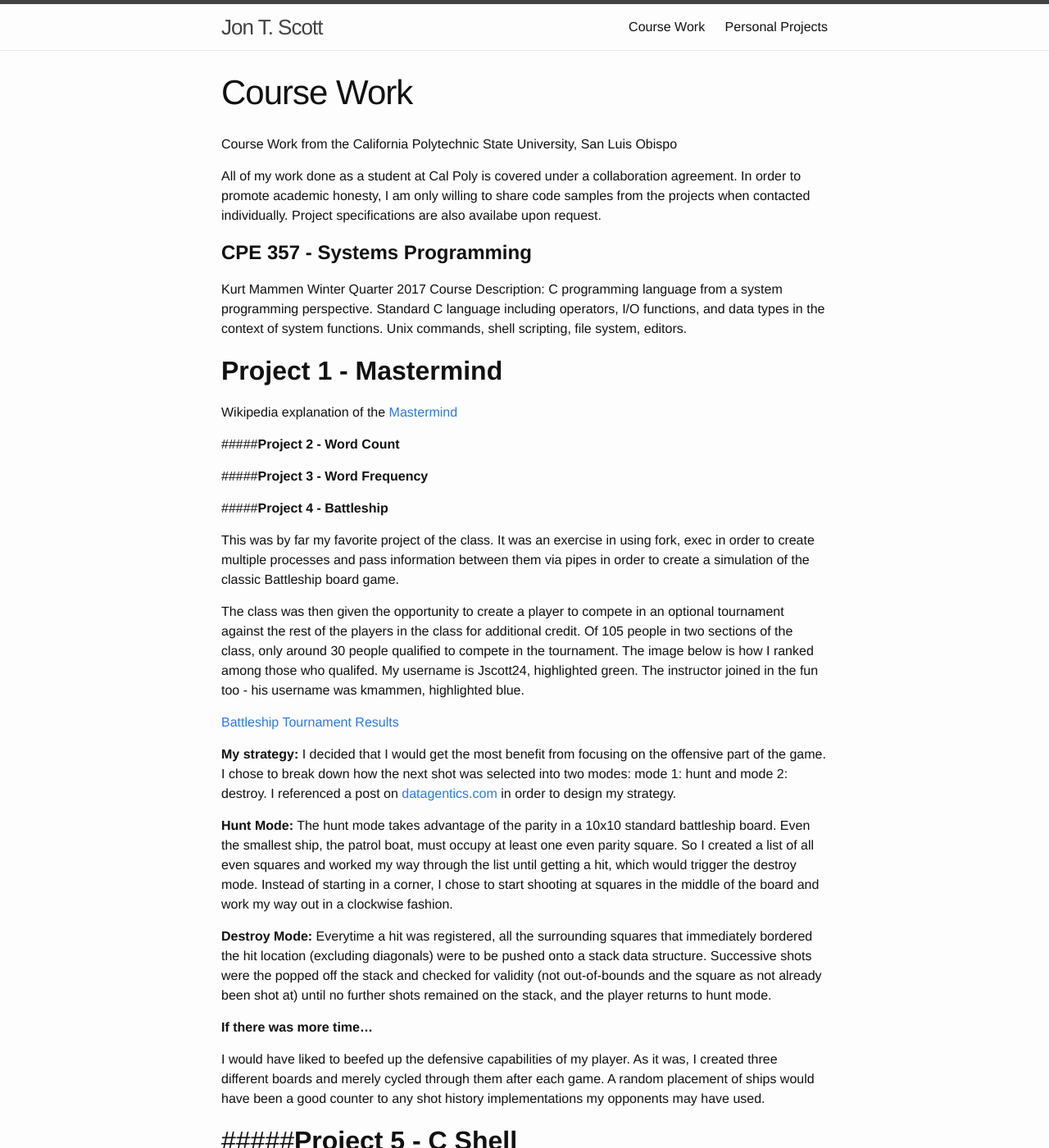
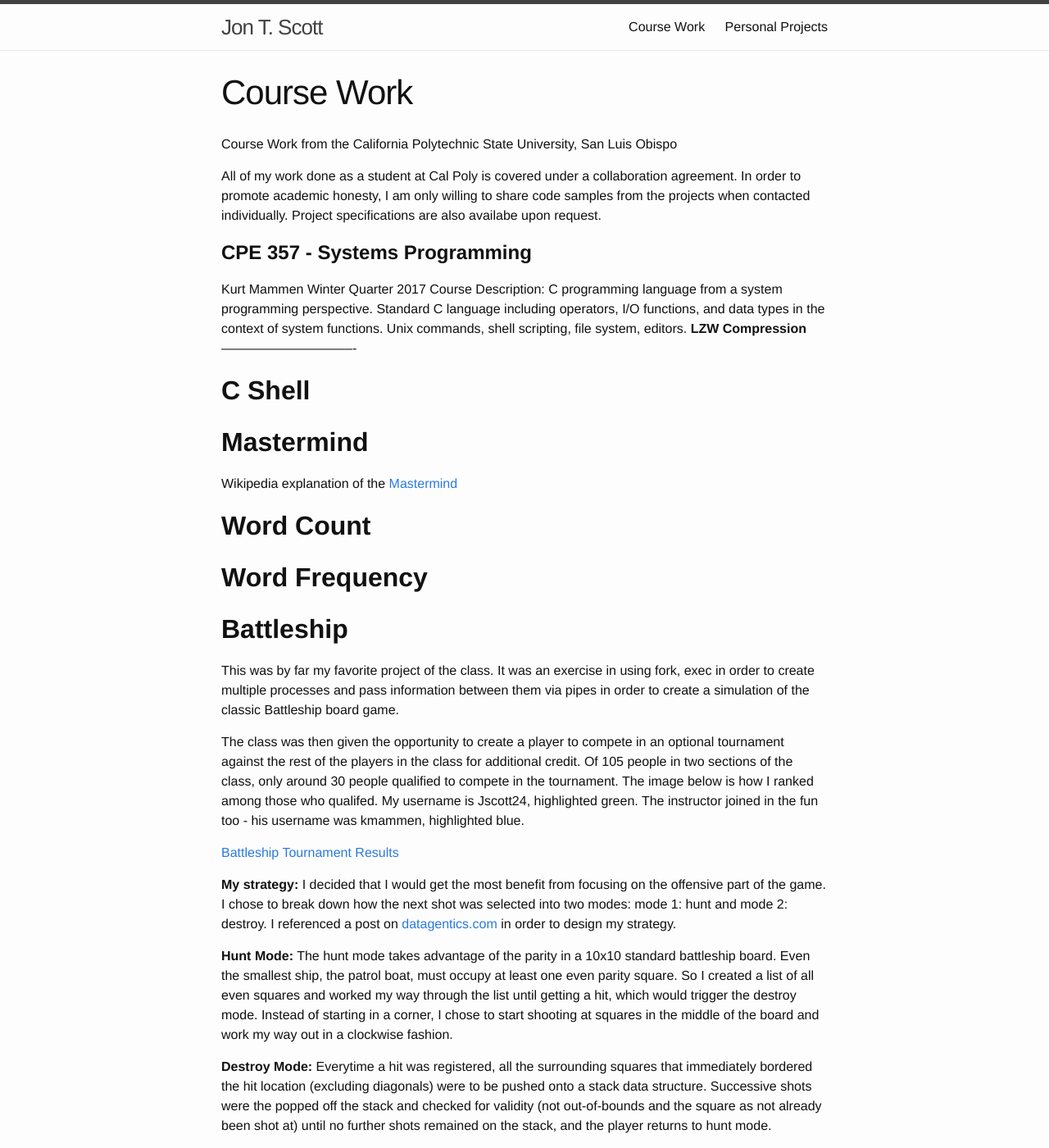
Before and after one commit to JonScott20/JonScott20.github.io, a Jekyll site: the page built from coursework.md, in a window 1280 px wide and 1400 px high. Shown: the whole window at 82% size. Built offline with Jekyll 4.4.1, drawn with Linux system fonts in a browser that asks for light colours; some of the changed text lies outside the part shown.

Commit message:
Update coursework.md

```diff
--- a/coursework.md
+++ b/coursework.md
@@ -14,20 +14,24 @@ Project specifications are also availabe upon request.
 =================================
 Kurt Mammen Winter Quarter 2017
 Course Description: C programming language from a system programming perspective. Standard C language including operators, I/O functions, and data types in the context of system functions. Unix commands, shell scripting, file system, editors.
+**LZW Compression**
+-------------------------------
 
-**Project 1 - Mastermind**
+**C Shell**
+------------
+
+**Mastermind**
 --------------------------
 Wikipedia explanation of the [Mastermind](https://en.wikipedia.org/wiki/Mastermind_(board_game))
 
-#####**Project 2 - Word Count**
+**Word Count**
+--------------------------
 
+**Word Frequency**
+--------------------------
 
-
-#####**Project 3 - Word Frequency**
-
-
-#####**Project 4 - Battleship**
-
+**Battleship**
+--------------------------
 This was by far my favorite project of the class. It was an exercise in using fork, exec in order to create multiple processes and pass information between them via pipes in order to create a simulation of the classic Battleship board game.
 
 The class was then given the opportunity to create a player to compete in an optional tournament against the rest of the players in the class for additional credit. Of 105 people in two sections of the class, only around 30 people qualified to compete in the tournament. The image below is how I ranked among those who qualifed. My username is Jscott24, highlighted green. The instructor joined in the fun too - his username was kmammen, highlighted blue.
@@ -49,10 +53,7 @@ I would have liked to beefed up the defensive capabilities of my player. As it w
 
 
 
-#####**Project 5 - C Shell**
-------------------------------------------------------------------------------------------------------------------------------
 
-#####**Project 6 - LZW Compression**
-------------------------------------------------------------------------------------------------------------------------------
+
 
 The LZW compression algorithm paired with bit packing and recycling with codes between 2^9 and 2^15
```
